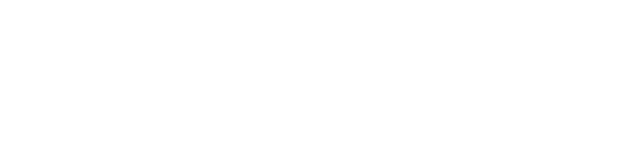
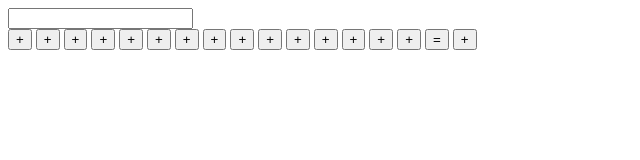
Before and after one commit to TheOne-1-dot/Calculator_program, a plain HTML site: page index.html in a window 1280 px wide. Shown: the whole page, without its empty margins (0-640 px from the left). Drawn offline with Linux system fonts and the light colour scheme.

Commit message:
Buttons created

```diff
--- a/index.html
+++ b/index.html
@@ -6,6 +6,27 @@
     <title>Document</title>
 </head>
 <body>
-
+   <div id="calculator">
+    <input id="display" readonly>
+    <div id="keys">
+        <button onclick="appendToDisplay('+')">+</button>
+        <button onclick="appendToDisplay('7')">+</button>
+        <button onclick="appendToDisplay('8')">+</button>
+        <button onclick="appendToDisplay('9')">+</button>
+        <button onclick="appendToDisplay('-')">+</button>
+        <button onclick="appendToDisplay('4')">+</button>
+        <button onclick="appendToDisplay('5')">+</button>
+        <button onclick="appendToDisplay('6')">+</button>
+        <button onclick="appendToDisplay('*')">+</button>
+        <button onclick="appendToDisplay('1')">+</button>
+        <button onclick="appendToDisplay('2')">+</button>
+        <button onclick="appendToDisplay('3')">+</button>
+        <button onclick="appendToDisplay('/')">+</button>
+        <button onclick="appendToDisplay('0')">+</button>
+        <button onclick="appendToDisplay('.')">+</button>
+        <button onclick="calculate()">=</button>
+        <button onclick="clearDisplay()">+</button>
+    </div>
+   </div>
 </body>
 </html>
```
